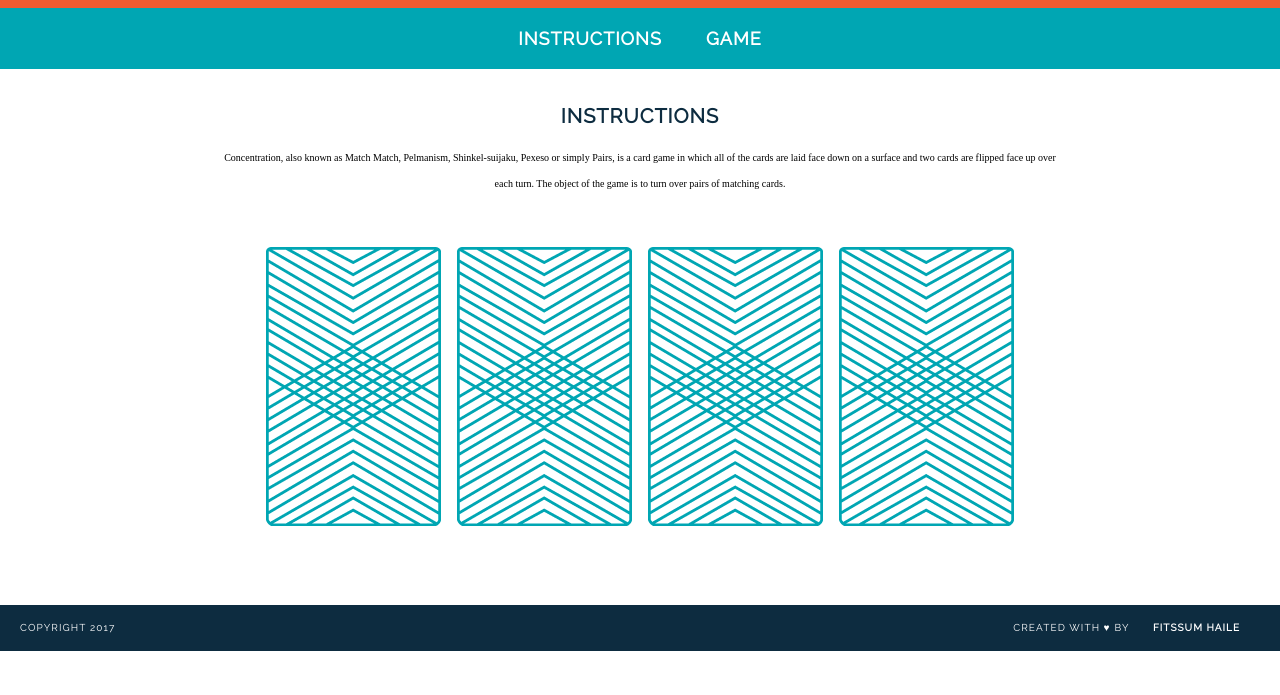
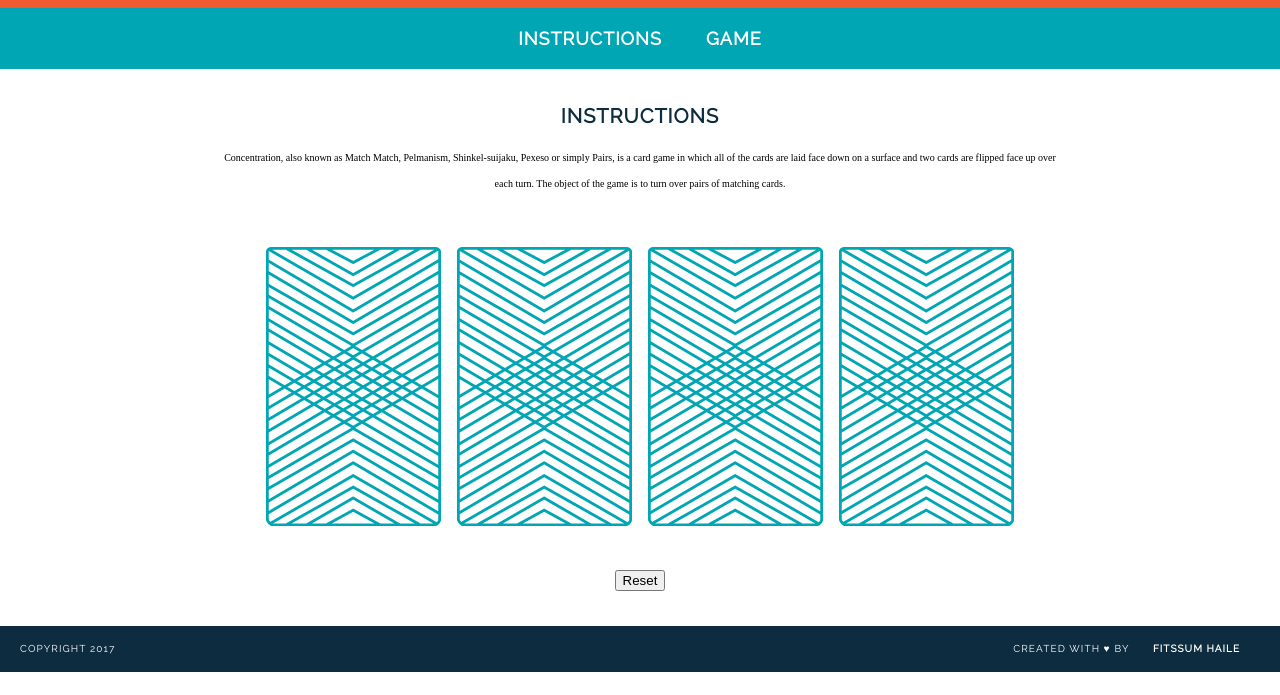
Before and after one commit to Fitssum/wdi-fundamentals-memorygame, a plain HTML site: page memory_game/index.html in a window 1280 px wide. Shown: the part 105-800 px from the top of the page. Drawn offline with Linux system fonts and the light colour scheme; a web font is replaced by a local one.

Commit message:
created game logic

```diff
--- a/memory_game/index.html
+++ b/memory_game/index.html
@@ -20,11 +20,16 @@
 		<p>Concentration, also known as Match Match, Pelmanism, Shinkel-suijaku, Pexeso or simply Pairs, is a card game in which all of the cards are laid face down on a surface and two cards are flipped face up over each turn. The object of the game is to turn over pairs of matching cards.</p>
 
 	<div id="game-board" class="board clearfix"></div>
+
+	<button onclick="reStartGame()">Reset</button>
+
 	</main>
 	<footer class="clearfix">
 		<p class="copyright">Copyright 2017</p>
 		<p class="message">Created with &hearts; by <span class="name"><a href="https://www.linkedin.com/in/fitssum-woldegiorgis-haile-6a15b329/" style="font-size: 10px;">Fitssum Haile</a></span></p>
 	</footer>
   <script src="js/main.js"></script>
+
+  </script>
 </body>
 </html>
--- a/memory_game/js/main.js
+++ b/memory_game/js/main.js
@@ -51,4 +51,10 @@ var createBoard = function() {
 		document.getElementById('game-board').appendChild(cardElement);
 	}
 };
+
 createBoard();
+
+function reStartGame() {
+	document.getElementById('game-board').innerHTML = "";
+	createBoard();
+};
```
